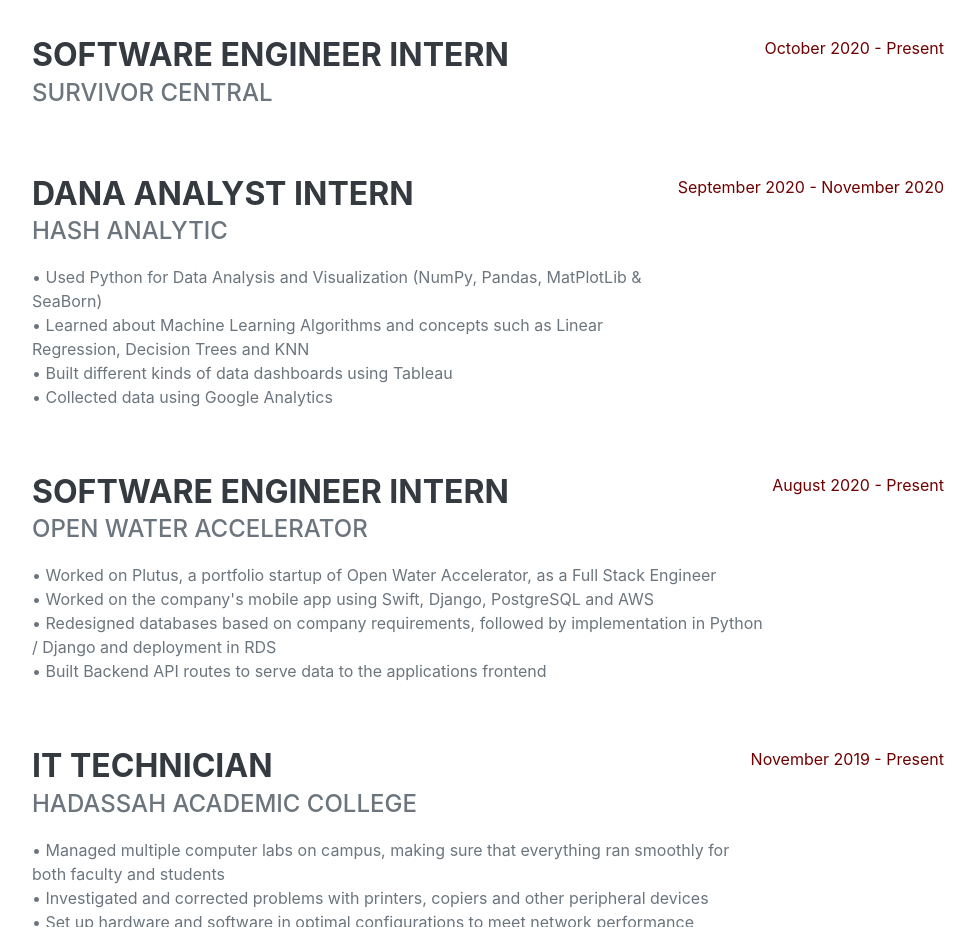
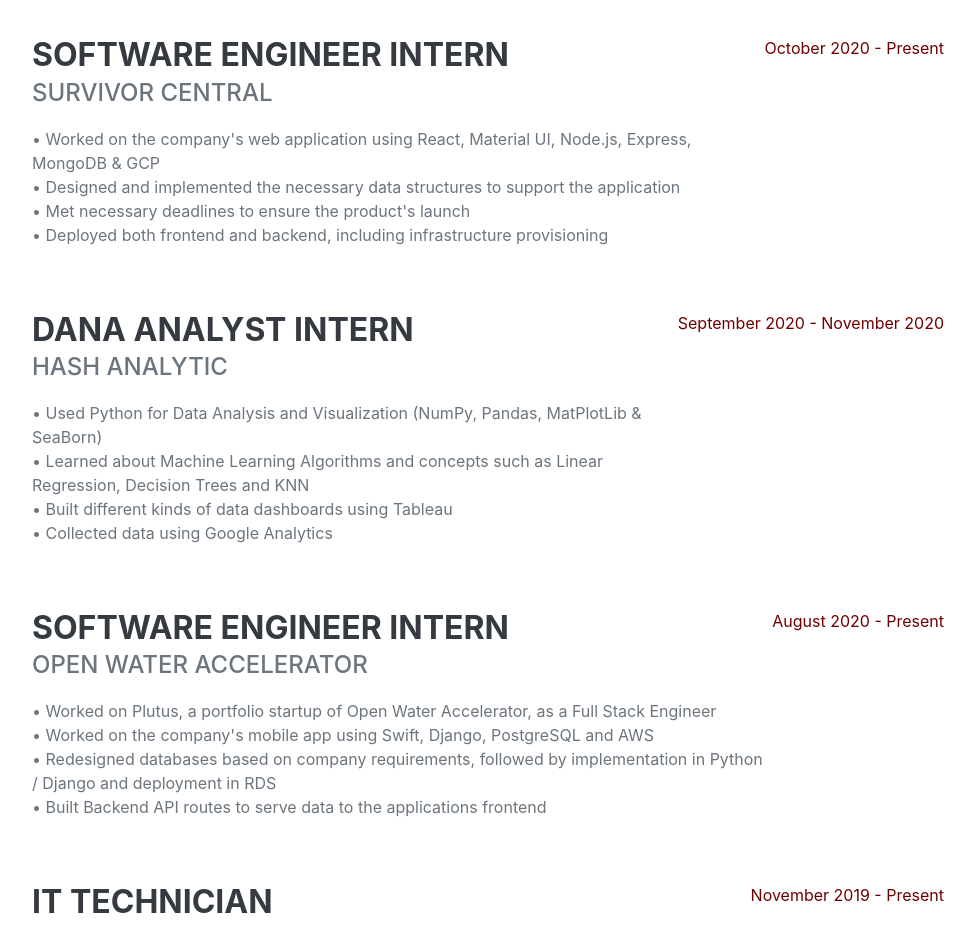
Before and after one commit to gavischneider/cv, a plain HTML site: page index.html in a window 1280 px wide. Shown: the part 960-1887 px from the top of the page, without its empty margins (288-1263 px from the left). Drawn offline with nearby package versions, Linux system fonts and the light colour scheme; a web font is replaced by a local one.

Commit message:
Updated SC

```diff
--- a/index.html
+++ b/index.html
@@ -140,7 +140,13 @@
               <h3 class="mb-0">Software Engineer Intern</h3>
               <div class="subheading mb-3">Survivor Central</div>
               <p>
-
+                • Worked on the company's web application using React, Material UI, Node.js, Express, MongoDB & GCP
+                <br>
+                • Designed and implemented the necessary data structures to support the application
+                <br>
+                • Met necessary deadlines to ensure the product's launch
+                <br>
+                • Deployed both frontend and backend, including infrastructure provisioning
               </p>
             </div>
             <div class="flex-shrink-0">
```
